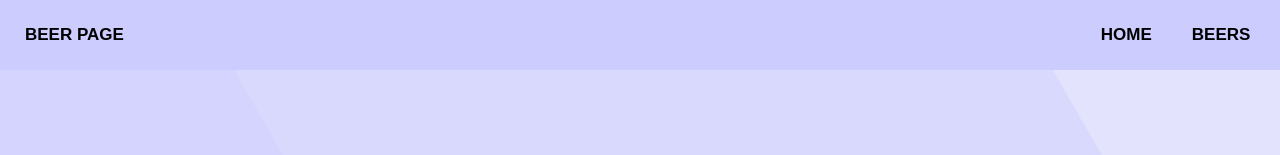
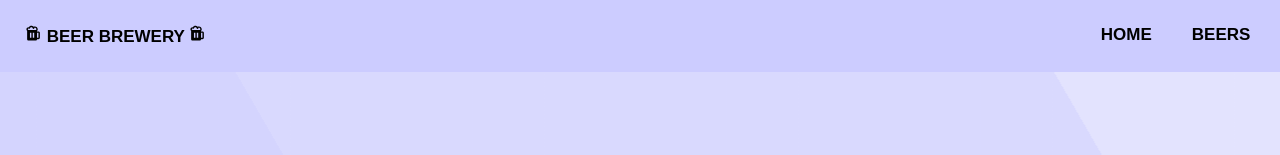
Before and after one commit to Nabeel626/punk-api-project, a React (Vite) app: page / in a window 1280 px wide. Shown: the top 155 px of the page. Built offline with nearby package versions, Linux system fonts and the light colour scheme; no server answers.

Commit message:
Added icons to my nav bar and changed one styling section

```diff
--- a/package.json
+++ b/package.json
@@ -12,6 +12,7 @@
   "dependencies": {
     "react": "^18.2.0",
     "react-dom": "^18.2.0",
+    "react-icons": "^5.1.0",
     "react-router-dom": "^6.22.3",
     "sass": "^1.75.0"
   },
--- a/src/components/NavigationMenu/NavigationMenu.tsx
+++ b/src/components/NavigationMenu/NavigationMenu.tsx
@@ -1,5 +1,6 @@
 import { Link } from "react-router-dom";
 import "./NavigationMenu.scss";
+import { RiBeerFill } from "react-icons/ri";
 
 
 const NavigationMenu = () => {
@@ -8,7 +9,7 @@ const NavigationMenu = () => {
         <>
             <nav className="navigationBar">
                 <ul>
-                    <li className="navigationBar__Logo">BEER PAGE</li>
+                    <li className="navigationBar__Logo"><RiBeerFill /> BEER BREWERY <RiBeerFill /> </li>
 
                     <Link to={"/beers"}><li className="navigationBar__Beerpage">BEERS</li></Link>
                     <Link to={"/"}><li className="navigationBar__Homepage">HOME</li></Link>
```
Also changed, not shown: 1 other file (tests, documents, lock files or other folders).
